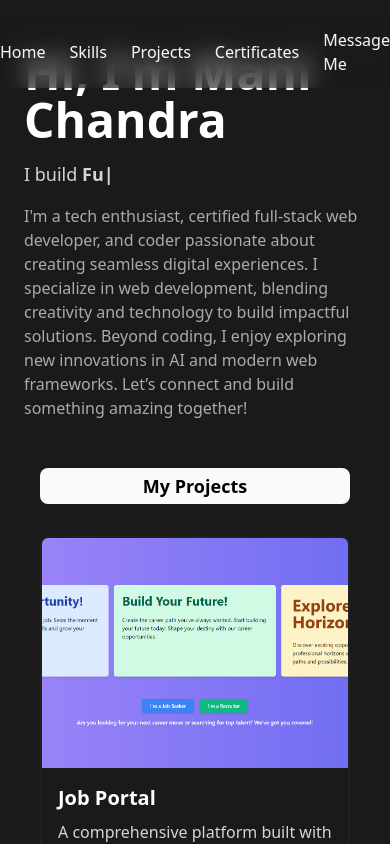
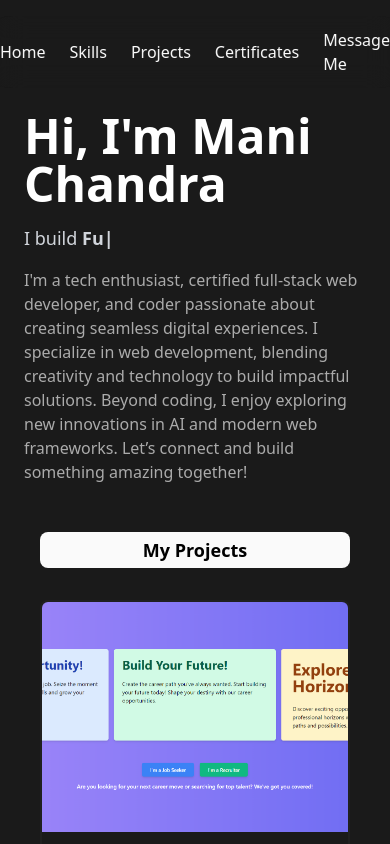
Before and after one commit to manichandra95151/Mani-s-Portfolio, a React (Create React App) app: page / in a window 390 px wide. Shown: the top 844 px of the page. Built offline with nearby package versions, Linux system fonts and the light colour scheme.

Commit message:
Update Herosection.js

```diff
--- a/src/Components/Herosection.js
+++ b/src/Components/Herosection.js
@@ -3,7 +3,7 @@ import AnimationSkills from "./Elements/Animation.js";
 
 export default function HeroSec() {
   return (
-    <main className="flex-1 flex items-start justify-start"> {/* Align items to the top-left */}
+    <main className="flex-1 flex items-start justify-start mt-16 md:mt-0"> {/* Add margin-top for mobile */}
       <div className="max-w-3xl text-left space-y-4"> {/* Align text to the left */}
         <div className="flex flex-col items-start justify-start space-y-4"> {/* Align items to the left */}
           <h1 className="text-5xl font-bold text-white">Hi, I'm Mani Chandra</h1>
```
